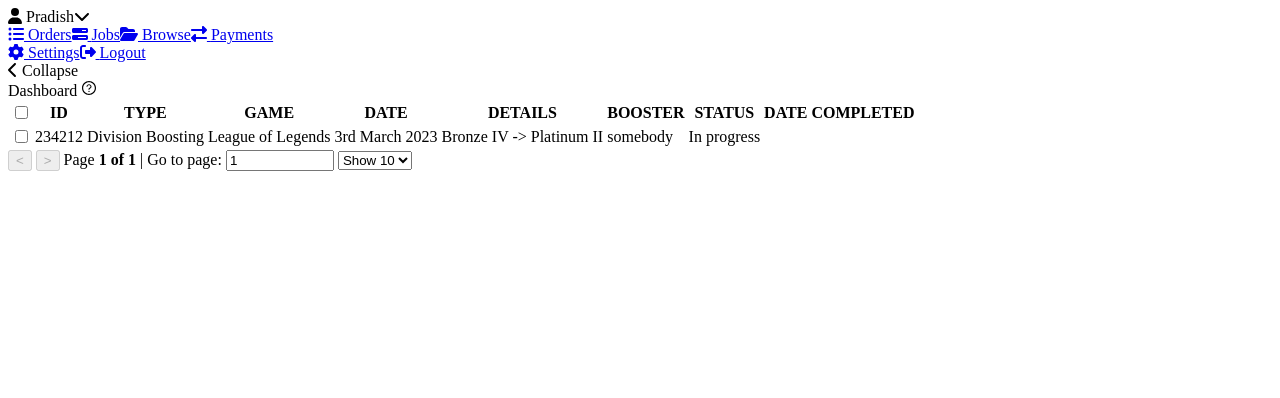
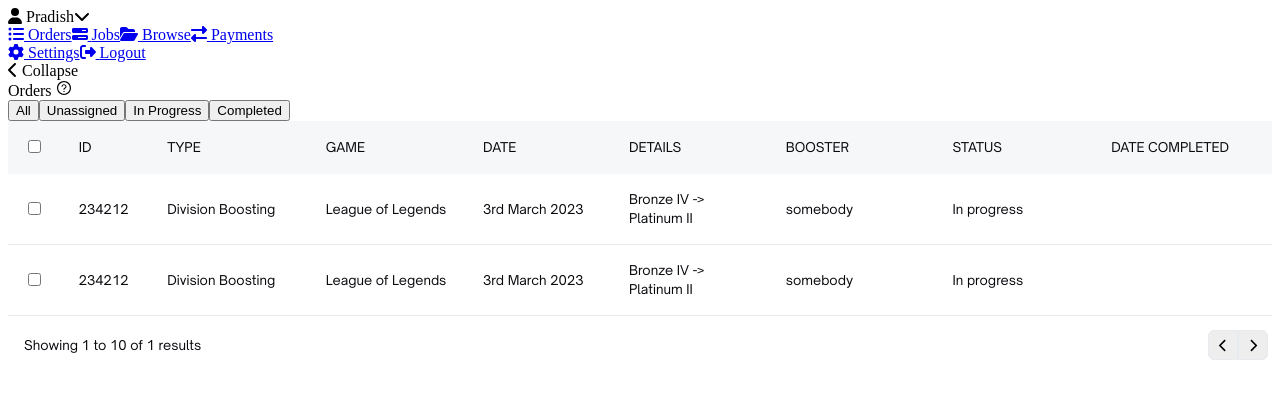
Before and after one commit to bishwasojha/UltraBoost, a React (Create React App) app: page /testing in a window 1280 px wide. Shown: the top 398 px of the page. Built offline with nearby package versions, Linux system fonts and the light colour scheme.

Commit message:
fix: UI changes in dashboard

```diff
--- a/src/components/Dashboard/ReactTable.jsx
+++ b/src/components/Dashboard/ReactTable.jsx
@@ -1,5 +1,12 @@
 import React, { useState } from 'react'
 import { useTable, usePagination, useRowSelect } from 'react-table'
+import '../../css/Dashboard/Reacttable.css'
+import { FontAwesomeIcon } from '@fortawesome/react-fontawesome'
+import {
+  faChevronRight,
+  faChevronLeft,
+  faC,
+} from '@fortawesome/free-solid-svg-icons'
 
 const IndeterminateCheckbox = React.forwardRef(
   ({ indeterminate, ...rest }, ref) => {
@@ -102,19 +109,22 @@ function Table({ columns, data }) {
         This is just a very basic UI implementation:
       */}
       <div className="pagination">
-        <button onClick={() => previousPage()} disabled={!canPreviousPage}>
-          {'<'}
-        </button>{' '}
-        <button onClick={() => nextPage()} disabled={!canNextPage}>
-          {'>'}
-        </button>{' '}
         <span>
-          Page{' '}
-          <strong>
-            {pageIndex + 1} of {pageOptions.length}
-          </strong>{' '}
+          Showing {pageIndex + 1} to 10 of {pageOptions.length} results
         </span>
-        <span>
+        <div className="pagination-button">
+          <button onClick={() => previousPage()} disabled={!canPreviousPage}>
+            <FontAwesomeIcon icon={faChevronLeft} />
+          </button>
+          <button
+            className="second-pag-btn"
+            onClick={() => nextPage()}
+            disabled={!canNextPage}
+          >
+            <FontAwesomeIcon icon={faChevronRight} />
+          </button>
+        </div>
+        {/* <span>
           | Go to page:{' '}
           <input
             type="number"
@@ -137,7 +147,7 @@ function Table({ columns, data }) {
               Show {pageSize}
             </option>
           ))}
-        </select>
+        </select> */}
       </div>
     </>
   )
--- a/src/css/Dashboard/Dashboard.css
+++ b/src/css/Dashboard/Dashboard.css
@@ -2,3 +2,46 @@
   display: flex;
   flex-direction: row;
 }
+
+.dash-table {
+  border: 1px solid #e7eaee;
+  border-radius: 6px 6px 0 0;
+  margin-left: 1.5rem;
+}
+
+.button-bars {
+  display: flex;
+  flex-direction: row;
+  margin-left: 1.5rem;
+}
+
+.dashboard-btn {
+  padding: 12px 24px;
+  gap: 8px;
+  background: #fff;
+  border: 1px solid #e7eaee;
+  border-radius: 99px;
+  margin-right: 10px;
+  margin-bottom: 1rem;
+  font-family: OpenSauceSansRegular;
+  font-style: normal;
+  font-weight: 400;
+  font-size: 14px;
+  line-height: 17px;
+  display: flex;
+  align-items: center;
+  color: #07090d;
+}
+
+.dashboard-btn-active {
+  background: #2457fa;
+  border: 1px solid #2457fa;
+  font-family: OpenSauceSansRegular;
+  font-style: normal;
+  font-weight: 600;
+  font-size: 14px;
+  line-height: 17px;
+  display: flex;
+  align-items: center;
+  color: #fff;
+}
--- a/src/css/Dashboard/Reacttable.css
+++ b/src/css/Dashboard/Reacttable.css
@@ -0,0 +1,96 @@
+table {
+  border-collapse: collapse;
+  width: 100%;
+}
+
+thead {
+  background: #f6f7f9;
+}
+
+th,
+td {
+  width: 320px;
+  padding: 1rem;
+}
+
+th {
+  text-align: left;
+  font-family: OpenSauceSansRegular;
+  font-style: normal;
+  font-weight: 500;
+  font-size: 13px;
+  line-height: 19px;
+  color: #07090d;
+}
+
+td {
+  font-family: OpenSauceSansRegular;
+  font-style: normal;
+  font-weight: 500;
+  font-size: 13px;
+  line-height: 19px;
+  color: #07090d;
+  border-bottom: 1px solid #e7eaee;
+}
+
+table th:nth-child(1),
+table td:nth-child(1) {
+  width: 30px;
+}
+
+table th:nth-child(2),
+table td:nth-child(2) {
+  width: 75px;
+  gap: 10px;
+}
+
+.pagination {
+  display: flex;
+  justify-content: space-between;
+  align-items: center;
+  padding: 0.25rem;
+  margin-left: 0.75rem;
+}
+
+.pagination-button {
+  display: flex;
+  flex-direction: row;
+}
+
+.pagination button {
+  color: black;
+  cursor: pointer;
+  padding: 6px 14px;
+  border: 1px solid #e7eaee;
+  border-radius: 6px 0 0 6px;
+  font-size: 13px;
+  width: 30px;
+  height: 30px;
+  display: flex;
+  flex-direction: column;
+  justify-content: center;
+  align-items: center;
+}
+
+.pagination .second-pag-btn {
+  border-radius: 0 6px 6px 0;
+}
+
+.pagination button:disabled {
+  background-color: #eee;
+  cursor: not-allowed;
+}
+
+.pagination span {
+  width: 662.5px;
+  height: 50px;
+  font-family: OpenSauceSansRegular;
+  font-style: normal;
+  font-weight: 400;
+  font-size: 13px;
+  line-height: 19px;
+  color: #07090d;
+  display: flex;
+  align-items: center;
+  margin-right: 8px;
+}
--- a/src/pages/Dashboard/Browse.jsx
+++ b/src/pages/Dashboard/Browse.jsx
@@ -2,8 +2,74 @@ import React from 'react'
 import Sidebar from '../../components/Dashboard/Sidebar'
 import SmallNav from '../../components/Dashboard/SmallNav'
 import { AiOutlineQuestionCircle } from 'react-icons/ai'
+import { useState } from 'react'
+import ReactTable from '../../components/Dashboard/ReactTable'
+import Button from '../../components/Button'
 
 const Browse = () => {
+  const columns = [
+    {
+      Header: 'ID',
+      accessor: 'id',
+    },
+    {
+      Header: 'TYPE',
+      accessor: 'type',
+    },
+    {
+      Header: 'GAME',
+      accessor: 'game',
+    },
+    {
+      Header: 'DATE',
+      accessor: 'date',
+    },
+    {
+      Header: 'DETAILS',
+      accessor: 'details',
+    },
+    {
+      Header: 'BOOSTER',
+      accessor: 'booster',
+    },
+    {
+      Header: 'STATUS',
+      accessor: 'status',
+    },
+    {
+      Header: 'DATE COMPLETED',
+      accessor: 'dateCompleted',
+    },
+  ]
+
+  const data = [
+    {
+      id: 234212,
+      type: 'Division Boosting',
+      game: 'League of Legends',
+      date: '3rd March 2023',
+      details: 'Bronze IV -> Platinum II',
+      booster: 'somebody',
+      status: 'In progress',
+      dateCompleted: '',
+    },
+    {
+      id: 234212,
+      type: 'Division Boosting',
+      game: 'League of Legends',
+      date: '3rd March 2023',
+      details: 'Bronze IV -> Platinum II',
+      booster: 'somebody',
+      status: 'In progress',
+      dateCompleted: '',
+    },
+  ]
+
+  const [selectedRows, setSelectedRows] = useState([])
+
+  const handleRowSelect = rows => {
+    setSelectedRows(rows)
+  }
   return (
     <>
       <div className="dashboard-container">
@@ -12,6 +78,16 @@ const Browse = () => {
           <SmallNav>
             Browse <AiOutlineQuestionCircle />
           </SmallNav>
+          <div className="button-bars">
+            <Button className="dashboard-btn">Accept Job</Button>
+          </div>
+          <div className="dash-table">
+            <ReactTable
+              columns={columns}
+              data={data}
+              onRowSelect={handleRowSelect}
+            />
+          </div>
         </div>
       </div>
     </>
--- a/src/pages/Dashboard/Dashboard.jsx
+++ b/src/pages/Dashboard/Dashboard.jsx
@@ -4,6 +4,7 @@ import Sidebar from '../../components/Dashboard/Sidebar'
 import SmallNav from '../../components/Dashboard/SmallNav'
 import { AiOutlineQuestionCircle } from 'react-icons/ai'
 import ReactTable from '../../components/Dashboard/ReactTable'
+import Button from '../../components/Button'
 
 const Dashboard = () => {
   const columns = [
@@ -52,9 +53,24 @@ const Dashboard = () => {
       status: 'In progress',
       dateCompleted: '',
     },
+    {
+      id: 234212,
+      type: 'Division Boosting',
+      game: 'League of Legends',
+      date: '3rd March 2023',
+      details: 'Bronze IV -> Platinum II',
+      booster: 'somebody',
+      status: 'In progress',
+      dateCompleted: '',
+    },
   ]
 
   const [selectedRows, setSelectedRows] = useState([])
+  const [isClicked, setIsClicked] = useState(false)
+
+  function handleClick() {
+    setIsClicked(true)
+  }
 
   const handleRowSelect = rows => {
     setSelectedRows(rows)
@@ -65,13 +81,28 @@ const Dashboard = () => {
         <Sidebar />
         <div className="sidenav-div">
           <SmallNav>
-            Dashboard <AiOutlineQuestionCircle />
+            Orders <AiOutlineQuestionCircle />
           </SmallNav>
-          <ReactTable
-            columns={columns}
-            data={data}
-            onRowSelect={handleRowSelect}
-          />
+          <div className="button-bars">
+            <Button
+              className={`dashboard-btn ${
+                isClicked ? 'dashboard-btn-active' : ''
+              }`}
+              onClick={handleClick}
+            >
+              All
+            </Button>
+            <Button className="dashboard-btn">Unassigned</Button>
+            <Button className="dashboard-btn">In Progress</Button>
+            <Button className="dashboard-btn">Completed</Button>
+          </div>
+          <div className="dash-table">
+            <ReactTable
+              columns={columns}
+              data={data}
+              onRowSelect={handleRowSelect}
+            />
+          </div>
         </div>
       </div>
     </>
--- a/src/pages/Dashboard/Jobs.jsx
+++ b/src/pages/Dashboard/Jobs.jsx
@@ -1,9 +1,74 @@
 import React from 'react'
+import { useState } from 'react'
 import Sidebar from '../../components/Dashboard/Sidebar'
 import SmallNav from '../../components/Dashboard/SmallNav'
 import { AiOutlineQuestionCircle } from 'react-icons/ai'
+import ReactTable from '../../components/Dashboard/ReactTable'
+import Button from '../../components/Button'
 
 const Jobs = () => {
+  const columns = [
+    {
+      Header: 'ID',
+      accessor: 'id',
+    },
+    {
+      Header: 'TYPE',
+      accessor: 'type',
+    },
+    {
+      Header: 'GAME',
+      accessor: 'game',
+    },
+    {
+      Header: 'DATE',
+      accessor: 'date',
+    },
+    {
+      Header: 'DETAILS',
+      accessor: 'details',
+    },
+    {
+      Header: 'BOOSTER',
+      accessor: 'booster',
+    },
+    {
+      Header: 'STATUS',
+      accessor: 'status',
+    },
+    {
+      Header: 'DATE COMPLETED',
+      accessor: 'dateCompleted',
+    },
+  ]
+
+  const data = [
+    {
+      id: 234212,
+      type: 'Division Boosting',
+      game: 'League of Legends',
+      date: '3rd March 2023',
+      details: 'Bronze IV -> Platinum II',
+      booster: 'somebody',
+      status: 'In progress',
+      dateCompleted: '',
+    },
+    {
+      id: 234212,
+      type: 'Division Boosting',
+      game: 'League of Legends',
+      date: '3rd March 2023',
+      details: 'Bronze IV -> Platinum II',
+      booster: 'somebody',
+      status: 'In progress',
+      dateCompleted: '',
+    },
+  ]
+  const [selectedRows, setSelectedRows] = useState([])
+
+  const handleRowSelect = rows => {
+    setSelectedRows(rows)
+  }
   return (
     <>
       <div className="dashboard-container">
@@ -12,6 +77,16 @@ const Jobs = () => {
           <SmallNav>
             Jobs <AiOutlineQuestionCircle />
           </SmallNav>
+          <div className="button-bars">
+            <Button className="dashboard-btn">Mark as completed</Button>
+          </div>
+          <div className="dash-table">
+            <ReactTable
+              columns={columns}
+              data={data}
+              onRowSelect={handleRowSelect}
+            />
+          </div>
         </div>
       </div>
     </>
--- a/src/pages/Dashboard/Payment.jsx
+++ b/src/pages/Dashboard/Payment.jsx
@@ -1,9 +1,56 @@
 import React from 'react'
+import { useState } from 'react'
 import Sidebar from '../../components/Dashboard/Sidebar'
 import SmallNav from '../../components/Dashboard/SmallNav'
 import { AiOutlineQuestionCircle } from 'react-icons/ai'
+import ReactTable from '../../components/Dashboard/ReactTable'
 
 const Payment = () => {
+  const columns = [
+    {
+      Header: 'ID',
+      accessor: 'id',
+    },
+    {
+      Header: 'TYPE',
+      accessor: 'type',
+    },
+    {
+      Header: 'CREATED',
+      accessor: 'created',
+    },
+    {
+      Header: 'ORDER',
+      accessor: 'order',
+    },
+    {
+      Header: 'AMOUNT',
+      accessor: 'amount',
+    },
+  ]
+
+  const data = [
+    {
+      id: 234212,
+      type: 'Division Boosting',
+      created: '3rd March 2023',
+      order: 'Order#1137',
+      amount: '$13.37',
+    },
+    {
+      id: 234212,
+      type: 'Division Boosting',
+      created: '3rd March 2023',
+      order: 'Order#1137',
+      amount: '$13.37',
+    },
+  ]
+
+  const [selectedRows, setSelectedRows] = useState([])
+
+  const handleRowSelect = rows => {
+    setSelectedRows(rows)
+  }
   return (
     <>
       <div className="dashboard-container">
@@ -12,6 +59,13 @@ const Payment = () => {
           <SmallNav>
             Payment <AiOutlineQuestionCircle />
           </SmallNav>
+          <div className="dash-table">
+            <ReactTable
+              columns={columns}
+              data={data}
+              onRowSelect={handleRowSelect}
+            />
+          </div>
         </div>
       </div>
     </>
```
Also changed, not shown: src/pages/Dashboard/Settings.jsx (+4 -4 lines).
